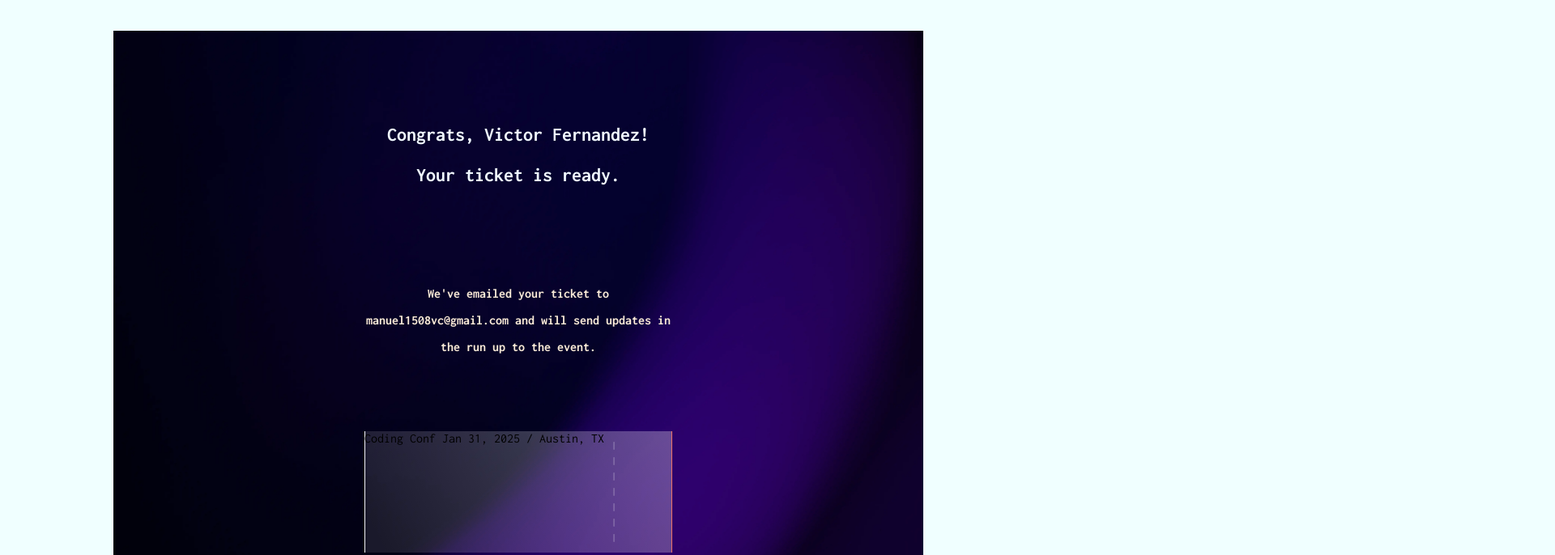
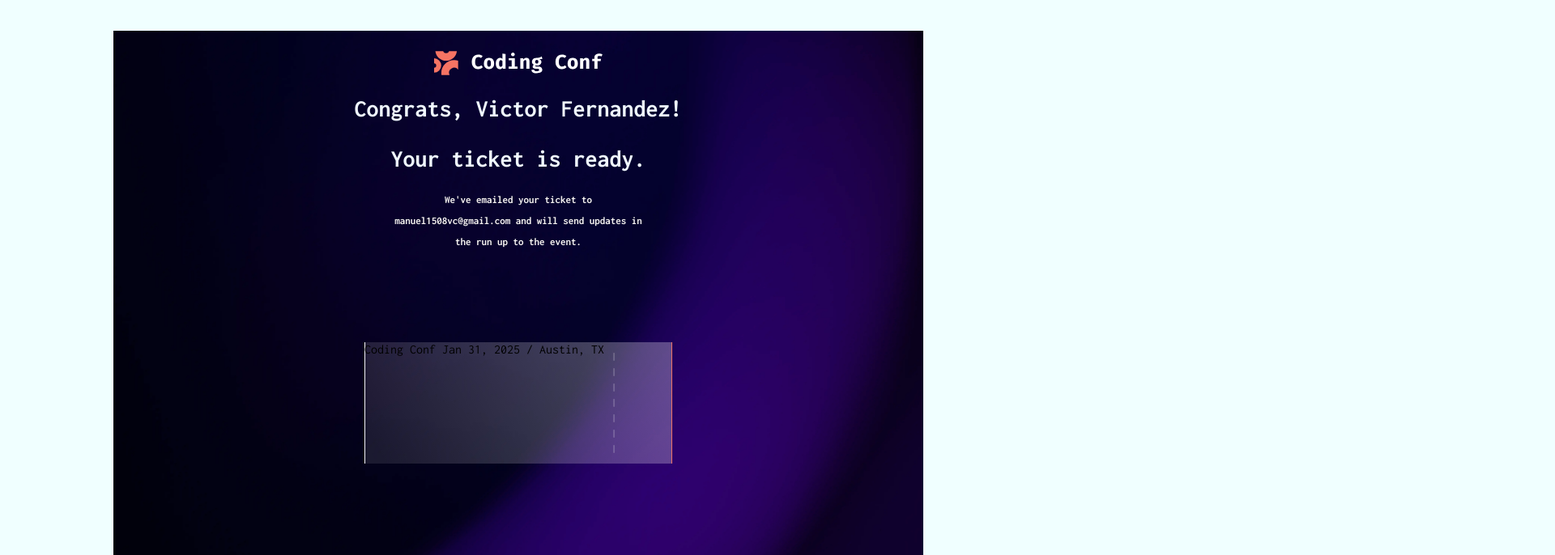
Before and after one commit to Grejhan/Challenges_Frintend_mentor, a plain HTML site: page conference-ticket-generator-main/conference-ticket-generator-main/index.html in a window 1280 px wide. Shown: the top 686 px of the page at 81% size, 1920 px wide, since content can reach past the window. Drawn offline with Linux system fonts and the light colour scheme.

Commit message:
luego continuo

```diff
--- a/conference-ticket-generator-main/conference-ticket-generator-main/index.html
+++ b/conference-ticket-generator-main/conference-ticket-generator-main/index.html
@@ -8,6 +8,9 @@
 </head>
 <body>
 <main>
+  <div class="logo-primario">
+      <img src="assets/images/logo-full.svg" alt="">
+  </div>
   <div class="primera-linea">
       <h2>Congrats, <b>Victor Fernandez!</b>
         <p> Your ticket is ready.</p>
--- a/conference-ticket-generator-main/style.css
+++ b/conference-ticket-generator-main/style.css
@@ -22,7 +22,6 @@
     background-position: center;
     display: flex;
     flex-direction: column;
-    justify-content: center;
     align-items: center;
 
 
@@ -30,11 +29,17 @@
 
 }
 
+.logo-primario{
+
+    display: flex;
+    margin-top: 25px;
+}
+
 .primera-linea{
     font-family: "Inconsolata", serif;
-
-    width: 80%;
-    height: 200px;
+    font-size: 20px;
+    width: 800%;
+    height: 100px;
     text-align: center;
 
 }
@@ -44,19 +49,20 @@
 }
 
 .segunda-linea{
-
+    margin-top: 30px;
     width: 80%;
     height: 200px;
     text-align: center;
+    font-size: small;
+
 }
 
 h4{
-    color: antiquewhite;
+    color: rgb(244, 242, 239);
 }
 
 .tercera_linea{
     background-image: url(conference-ticket-generator-main/assets/images/pattern-ticket.svg);
-
     background-size: cover; /* Ajusta y recorta lo necesario */
     background-repeat: no-repeat;
     background-position: center;
```
